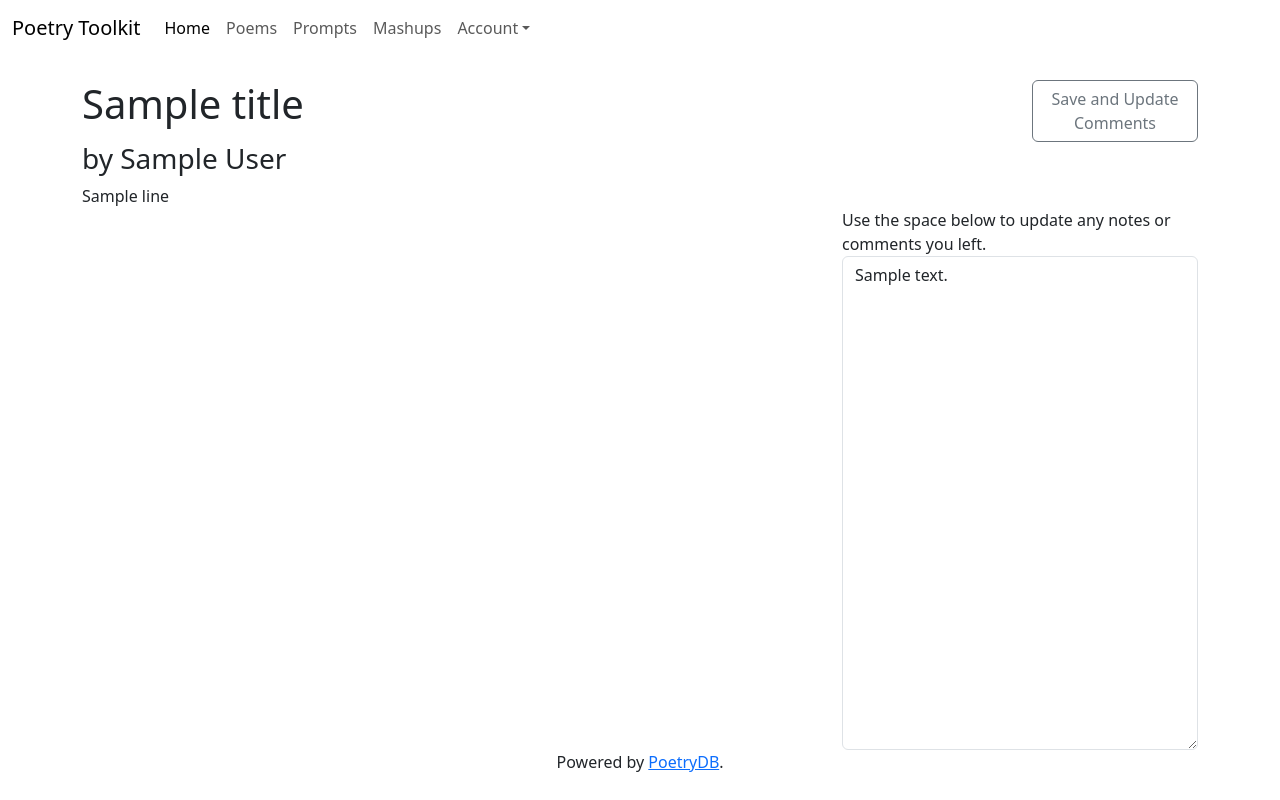
After one commit to juneadam/poetry-app, a Flask app: template templates/savedpoem.html in a window 1280 px wide. The commit adds this page. Run offline with Flask 2, Linux system fonts and the light colour scheme; the template is opened without the code that fills it: most values are stand-ins (such as "Sample title", 1, 10 or a date in 2020).

Commit message:
we can now load user comments and saved poems, as well as user responses and saved prompts, on new savedpoems / savedprompts templates

```diff
--- a/crud.py
+++ b/crud.py
@@ -61,6 +61,11 @@ def find_bookmark_by_author(author):
     """Generate a list of all poem objects using author name."""
 
     return model.Poem.query.filter_by(author=author).all()
+
+def find_bookmark_all_lines_by_id(bk_poem_id):
+    """Generate a list of all the lines of a poem, by id number."""
+
+    return model.PoemLine.query.filter_by(bk_poem_id=bk_poem_id).all()
 
 
 # ------------ comments ------------ #
--- a/model.py
+++ b/model.py
@@ -46,7 +46,7 @@ class Comment(db.Model):
 
 
     def __repr__(self):
-        return f'<Comment object poem_notes_id: {self.poem_notes_id} user_id: {self.user_id}>'
+        return f'<Comment object bk_poem_id: {self.bk_poem_id} user_id: {self.user_id}>'
 
 
 class Poem(db.Model):
@@ -160,7 +160,7 @@ class SavedPrompt(db.Model):
     user = db.relationship("User", back_populates="saved_prompts")
 
     def __repr__(self):
-        return f'<SavedPrompt object saved_prompt_id: {self.saved_prompt_id} user_id: {self.user_id} prompt_id: {self.prompt_id}'
+        return f'<SavedPrompt object saved_prompt_id: {self.saved_prompt_id} user_id: {self.user_id} prompt_id: {self.prompt_id}>'
 
 class SavedLinebreak(db.Model):
     """Table allowing user to save their poems with randomly generated
--- a/server.py
+++ b/server.py
@@ -101,9 +101,11 @@ def bookmark_random_poem():
     """Saves comment and, if needed, poem to the database."""
 
     title = request.json.get('title')
-    author = request.json.get('author')
+    author = request.json.get('author')[2:]
     lines_string = request.json.get('lines')
     comments = request.json.get('comments')
+
+    print(author)
 
     lines = lines_string.split('\n')
 
@@ -153,7 +155,7 @@ def show_prompt_generator():
 
 @app.route('/prompt-hole')
 def call_random_prompt():
-    """Display random poetry prompt on screen."""
+    """Display random writing prompt on screen."""
 
     prompts = crud.get_all_prompts()
 
@@ -210,21 +212,82 @@ def save_prompt_and_text():
 
 # ------------ load bookmarks routes ------------#
 
-# @app.route('/poems/<id>', methods=['GET', 'POST'])
-# def load_bookmarked_poem_and_comments():
-#     """When clicking on a link, loads a page with title, author, and text
-#     of a particular poem, and loads the user's stored comments in the
-#     text box."""
+@app.route('/savedpoem', methods=["POST"])
+def load_bookmarked_poem_and_comments():
+    """When clicking on a link, loads a page with title, author, and text
+    of a particular poem, and loads the user's stored comments in the
+    text box."""
 
-#     pass
+    bk_poem_id = int(request.form.get('bk_poem_id'))
+    user_id = session['user_id']
 
-# @app.route('/prompts/<id>', methods=['GET', 'POST'])
-# def load_bookmarked_prompt_and_response():
-#     """When clicking on a link, loads a page with the text of a
-#     particular prompt, and loads the user's stored response in the
-#     text box."""
+    print(f'\n\n\n{type(bk_poem_id)}\n\n\n')
 
-#     pass
+    poem_object = crud.find_bookmark_by_id(bk_poem_id=bk_poem_id)
+    title = poem_object.title
+    author = poem_object.author
+
+    poem_lines_objs = crud.find_bookmark_all_lines_by_id(bk_poem_id=bk_poem_id)
+    lines = []
+    for line in poem_lines_objs:
+        lines.append(line.line)
+
+    user_obj = crud.find_user_by_id(user_id)
+    username = user_obj.username
+
+    comments = crud.find_all_comments_by_user_id(user_id)
+    comment = ''
+    print(f'\n\n\n comments: {comments}')
+    for comment_obj in comments:
+        if comment_obj.bk_poem_id == bk_poem_id:
+            comment = comment_obj.user_notes
+            print(f'\n\n\n user_notes: {comment_obj.user_notes}')
+
+    print(f"\n\n comment: {comment} \n\n")
+    print(f"\n\n poem_object: {poem_object} \n\n")
+    print(f"\n\n bk_poem_id: {bk_poem_id} \n\n")
+    print(f"\n\n user_id: {user_id} \n\n")
+    print(f"\n\n {lines} \n\n")
+
+    return render_template("savedpoem.html",
+                            title=title,
+                            author=author,
+                            lines=lines,
+                            username=username,
+                            user_text=comment)
+
+
+@app.route('/savedprompt', methods=['POST'])
+def load_bookmarked_prompt_and_response():
+    """When clicking on a link, loads a page with the text of a
+    particular prompt, and loads the user's stored response in the
+    text box."""
+
+    user_id = session['user_id']
+    user_obj = crud.find_user_by_id(user_id=user_id)
+    username = user_obj.username
+
+    prompt_id = int(request.form.get('prompt_id'))
+    prompt_obj = crud.find_prompt_by_id(prompt_id)
+    prompt_text = prompt_obj.prompt_text
+
+    prompt_response_list = crud.find_all_saved_prompts_by_user_id(user_id)
+    user_response = ''
+    for response in prompt_response_list:
+        if response.prompt_id == prompt_id:
+            user_response = response.user_text
+            print(f'\n\n\n response {response} \n\n\n')
+
+    print(f'\n\n\n prompt_response_list {prompt_response_list}')
+    print(f'\n\n\n prompt_id {prompt_id}')
+    print(f'\n\n\n user_id {user_id}')
+    print(f'\n\n\n prompt_text {prompt_text}')
+    print(f'\n\n\n user_response {user_response}')
+
+    return render_template("savedprompt.html",
+                            username=username,
+                            prompt_text=prompt_text,
+                            user_response=user_response)
 
 
 # ------------ mashups routes ------------ #
@@ -258,7 +321,7 @@ def user_profile():
             if comment.bk_poem_id not in bk_poem_ids:
                 bk_poem_ids.append(comment.bk_poem_id)
 
-        print(f'\n\n\n\n\n bk_poem_ids {bk_poem_ids} \n\n\n\n')
+        # print(f'\n\n\n\n\n bk_poem_ids {bk_poem_ids} \n\n\n\n')
 
 
         bookmarks = []
@@ -269,7 +332,7 @@ def user_profile():
             author = poem.author
             bookmarks.append((poem_id, title, author))
 
-        print(f'\n\n\n\n\n bookmarks {bookmarks} \n\n\n\n')
+        # print(f'\n\n\n\n\n bookmarks {bookmarks} \n\n\n\n')
 
 
         user_prompts = crud.find_all_saved_prompts_by_user_id(logged_in)
@@ -278,7 +341,7 @@ def user_profile():
             prompt_in_db = crud.find_prompt_by_id(saved_prompt.prompt_id)
             prompt_texts.append((saved_prompt.prompt_id, saved_prompt.user_text, prompt_in_db.prompt_text))
 
-        print(f'\n\n\n\n\n prompt_texts {prompt_texts} \n\n\n\n')
+        # print(f'\n\n\n\n\n prompt_texts {prompt_texts} \n\n\n\n')
 
 
         return render_template('userprofile.html',
--- /dev/null
+++ b/templates/savedpoem.html
@@ -0,0 +1,42 @@
+{% extends 'base.html' %}
+
+{% block title %}{{ title }} by {{author}} -- {{ username}}{% endblock %}
+
+{% block body %}
+<div class="container">
+    <br><div class="row">
+        <div class="col-10" id="saved-poem-title">
+            <h1>{{ title }}</h1>
+        </div>
+        <div class="col-2">
+            <button type="button" class="btn btn-outline-secondary" id="random-poem">Save and Update Comments</button>
+        </div>
+    </div>
+    <div class="row">
+        <div class="col-9" id="saved-poem-author">
+            <h3>by {{author }} </h3>
+        </div>
+        <!-- <div class="col-3">
+            <button type="button" class="btn btn-outline-secondary" id="bookmark-poem">Bookmark Poem and Comments</button>
+        </div> -->
+    </div>
+    <div class="row">
+        <div class="col-8 col-7-md" id="saved-poem-text">
+            {% for line in lines %}
+            <div>{{ line }}</div>
+            {% endfor %}
+        </div>
+        <div class="col-4 col-5-md">
+            <br><label for="text-box-for-updating-comments">Use the space below to update any notes or comments you left.</label>
+            <textarea class="form-control" id="updating-comments" name="updating-comments" rows="20" cols="20">{{ user_text }}</textarea>
+        </div>
+    </div>
+</div>
+
+<footer class="footer">
+    <span>Powered by <a href="https://poetrydb.org/index.html">PoetryDB</a>.</span>
+</footer>
+
+<!-- <script src='static/savedpoems.js'></script> -->
+
+{% endblock %}
```
Also changed, not shown: static/prompts.js (added, +66 -0 lines), static/userprofile.js (added, +12 -0 lines), templates/savedprompt.html (added, +30 -0 lines), templates/userprofile.html (+15 -2 lines).
